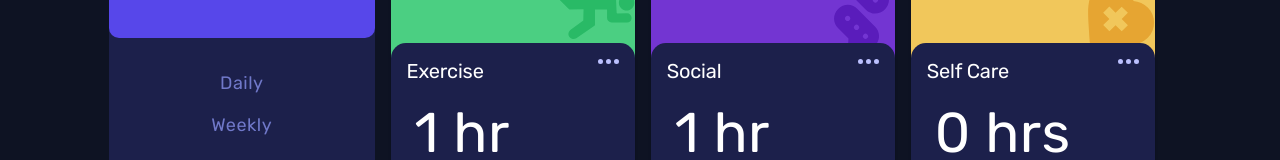
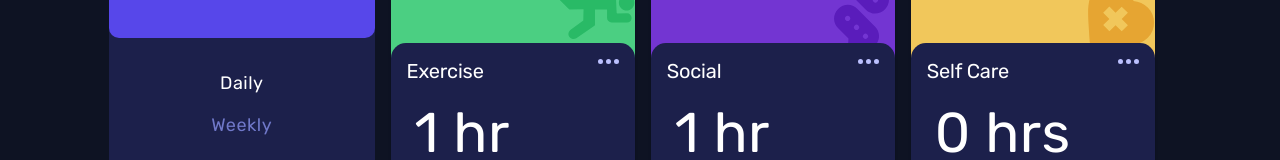
Before and after one commit to queseri/time-tracking, a React (Create React App) app: page / in a window 1280 px wide. Shown: the part 368-528 px from the top of the page. Built offline with nearby package versions, Linux system fonts and the light colour scheme.

Commit message:
feat: active class added on buttons

```diff
--- a/src/App.css
+++ b/src/App.css
@@ -2,3 +2,7 @@ body {
   min-height: 100vh;
   font-family: 'Rubik', sans-serif;
 }
+
+button.active {
+  color: white;
+}
--- a/src/App.tsx
+++ b/src/App.tsx
@@ -16,6 +16,12 @@ import Heading from './components/Heading';
 function App() {
 
   const [data, setData] = useState([] as any[]);
+  const initState = {
+    daily: true,
+    weekly: false,
+    monthly: false
+  }
+  const [buttonState, setButtonState] = useState(initState)
   interface TargetData {
     title: string,
     img: string;
@@ -31,6 +37,12 @@ function App() {
     console.log(id)
     console.log(data)
     if (id === 'monthly') {
+      setButtonState({
+        weekly: false,
+        monthly: true,
+        daily: false
+      })
+      console.log(buttonState)
       const datum = data.map((item: {
         title: string;
         img: string;
@@ -49,6 +61,12 @@ function App() {
       setTargetData(datum)
 
     } else if (id === "weekly") {
+      setButtonState({
+        weekly: true,
+        monthly: false,
+        daily: false
+      })
+      console.log(buttonState)
       const datum = data.map((item: {
         title: string;
         img: string;
@@ -66,6 +84,12 @@ function App() {
       ))
       setTargetData(datum)
     } else {
+      setButtonState({
+        weekly: false,
+        monthly: false,
+        daily: true
+      })
+      console.log(buttonState)
       const datum = data.map((item: {
         title: string;
         img: string;
@@ -131,9 +155,9 @@ function App() {
           {/*control buttons start */}
           <Stack direction={{ xs: 'row', md: 'column' }} spacing={2}
             justifyContent='center' paddingTop={'2rem'} paddingBottom={'2rem'}>
-            <Btn text='daily' clickHandler={() => handleClick('daily')} />
-            <Btn text='weekly' clickHandler={() => handleClick('weekly')} />
-            <Btn text='monthly' clickHandler={() => handleClick('monthly')} />
+            <Btn text='daily' active={buttonState.daily} clickHandler={() => handleClick('daily')} />
+            <Btn text='weekly' active={buttonState.weekly} clickHandler={() => handleClick('weekly')} />
+            <Btn text='monthly' active={buttonState.monthly} clickHandler={() => handleClick('monthly')} />
           </Stack>
           {/*control buttons end */}
         </Grid2>
@@ -147,7 +171,7 @@ function App() {
               {/*Card wrapper */}
               <Paper sx={{
                 backgroundColor: item.bg, borderRadius: '15px', overflow: 'hidden',
-                ":hover": { cursor: 'pointer', opacity: 0.5 }
+                ":hover": { cursor: 'pointer', opacity: 0.8, }
               }}>
                 {/* Card first child with image */}
                 <DataImage src={item.img} />
--- a/src/components/ButtonComponent.tsx
+++ b/src/components/ButtonComponent.tsx
@@ -2,10 +2,11 @@ import { Button } from '@mui/material';
 import { MouseEventHandler } from 'react';
 import { BtnStyles } from '../Styles';
 
-export const Btn = (props: { clickHandler: MouseEventHandler<HTMLButtonElement>; text: string; }) => {
+export const Btn = (props: { clickHandler: MouseEventHandler<HTMLButtonElement>; text: string; active: boolean; }) => {
     return (
         <Button variant='text' size='small'
             sx={BtnStyles}
+            className={props.active ? 'active' : ''}
             onClick={props.clickHandler}>
             {props.text}
         </Button>
```
